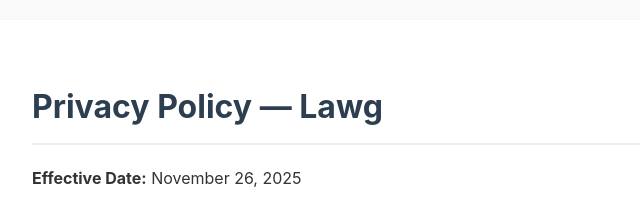
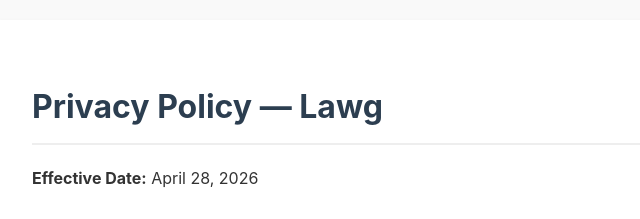
Before and after one commit to skraneix-studios/LawgPrivacyPolicy, a plain HTML site: page index.html in a window 1280 px wide. Shown: the top 219 px of the page, 208-848 px from the left. Drawn offline with Linux system fonts and the light colour scheme.

Commit message:
Update index.html

```diff
--- a/index.html
+++ b/index.html
@@ -69,7 +69,7 @@
 
     <div class="container">
         <h1>Privacy Policy — Lawg</h1>
-        <p><strong>Effective Date:</strong> November 26, 2025</p>
+        <p><strong>Effective Date:</strong> April 28, 2026</p>
 
         <h2>1. Introduction</h2>
         <p>Lawg (“the App”) is developed and provided by Skraneix Development Studios (“we”, “us”, “our”). Your privacy is important to us. This Privacy Policy explains how the App handles your information.</p>
```
